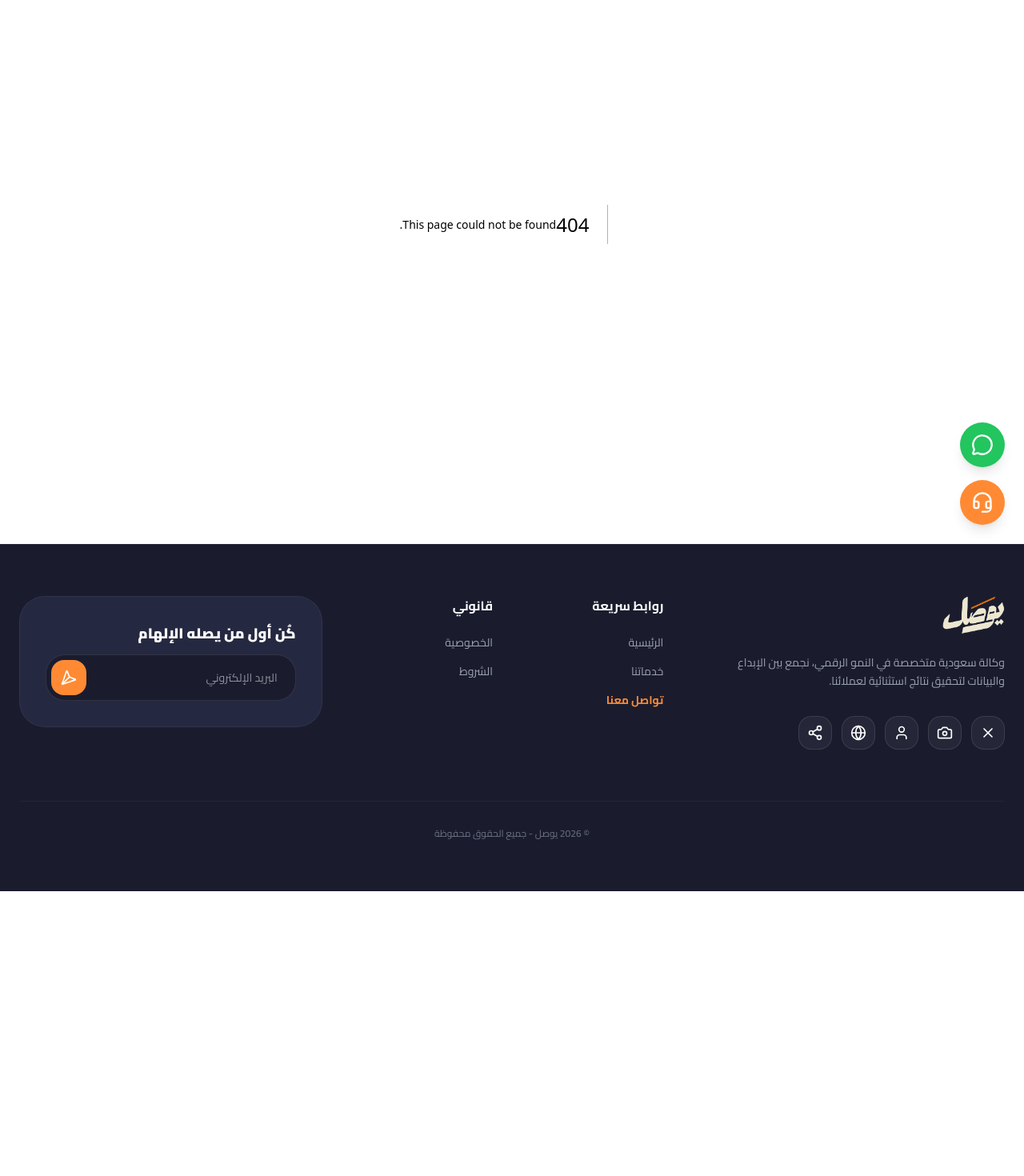
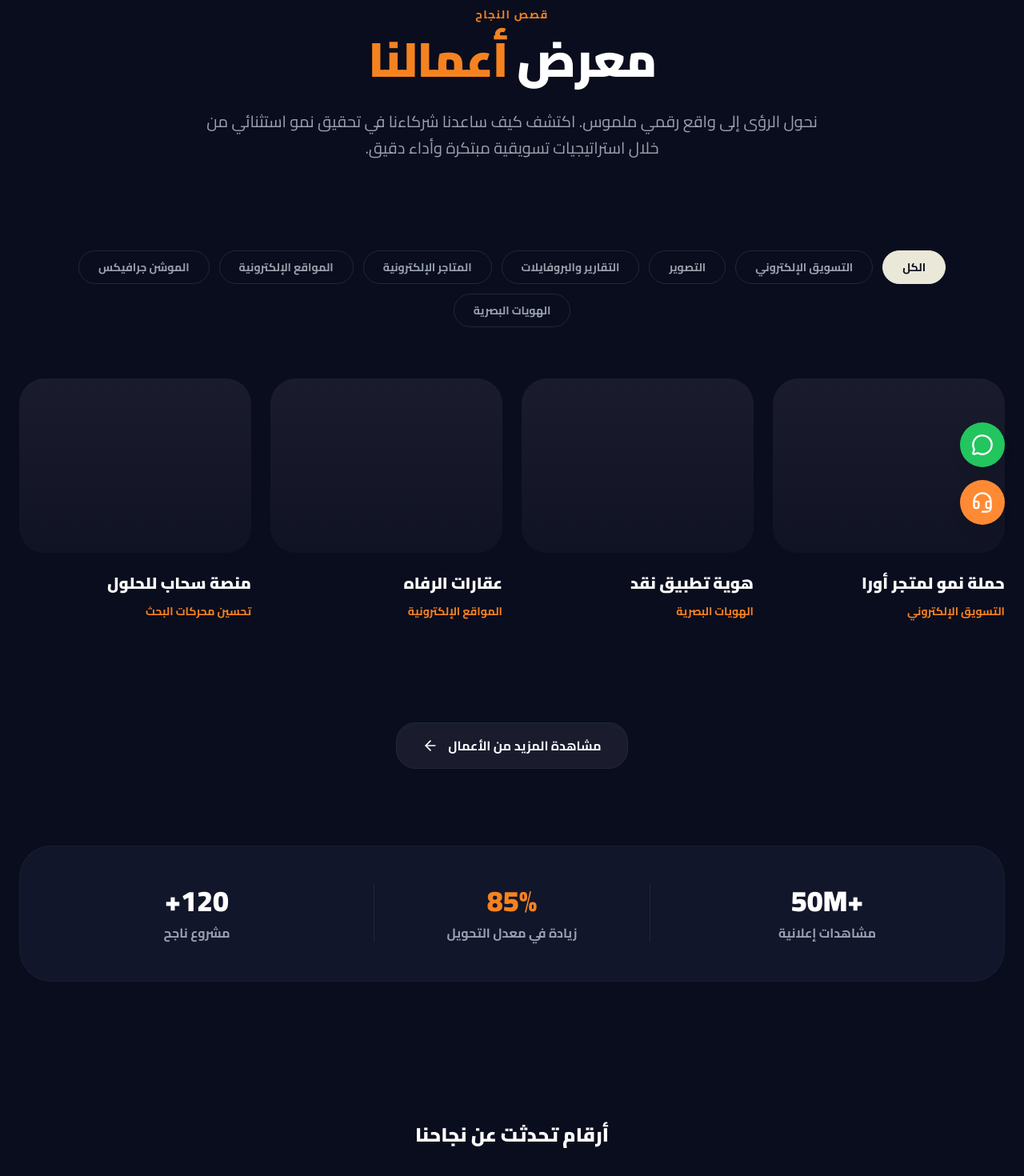
Before and after one commit to Ayaalmadhon2004/yosal-company, a Next.js app: page /portfolio in a window 1280 px wide. Before the commit this address had no page. Shown: the part 120-1590 px from the top of the page at 80% size. Before the commit the page ends 1234 px from the top, so only its background shows below. Built offline with nearby package versions, Linux system fonts and the light colour scheme.

Commit message:
feat: implement full Portfolio page with filtering, impact stats, and success metrics

```diff
--- /dev/null
+++ b/app/portfolio/page.tsx
@@ -0,0 +1,17 @@
+import PortfolioHero from "@/components/sections/PortfolioHero";
+import PortfolioGrid from "@/components/sections/PortfolioGrid";
+import ImpactStats from "@/components/sections/ImpactStats";
+import SuccessNumbers from "@/components/sections/SuccessNumbers";
+import ReadyResult from "@/components/sections/ReadyResults";
+
+export default function PortfolioPage() {
+  return (
+    <main className="min-h-screen bg-[#0a0d1d]">
+      <PortfolioHero />
+      <PortfolioGrid />
+      <ImpactStats />
+      <SuccessNumbers />
+      <ReadyResult />
+    </main>
+  );
+}
--- a/components/layout/Navbar.tsx
+++ b/components/layout/Navbar.tsx
@@ -22,7 +22,7 @@ const navLinks = [
       { name: 'إدارة منصات التواصل', href: '/services/social-media' },
     ]
   },
-  { name: 'أعمالنا', href: '#portfolio' },
+  { name: 'أعمالنا', href: '/portfolio' },
   { name: 'الباقات', href: '/packages' },
   { name: 'المدونة', href: '/blog' },
   { name: 'تواصل معنا', href: '/contact' },
--- /dev/null
+++ b/components/sections/ImpactStats.tsx
@@ -0,0 +1,30 @@
+import { ArrowLeft } from "lucide-react";
+
+export default function ImpactStats() {
+  return (
+    <section className="py-20" dir="rtl">
+      <div className="container mx-auto px-6 text-center">
+        <button className="bg-[#1A1C2E] border border-gray-800 text-white px-8 py-4 rounded-2xl font-bold flex items-center gap-3 mx-auto mb-24 hover:bg-[#252841] transition-all">
+          مشاهدة المزيد من الأعمال
+          <ArrowLeft className="w-5 h-5" />
+        </button>
+
+        {/* شريط الإحصائيات الداكن */}
+        <div className="bg-[#12162b] rounded-[2.5rem] p-12 grid grid-cols-1 md:grid-cols-3 gap-12 border border-gray-800/50">
+          <div className="text-center">
+            <h4 className="text-4xl font-black text-white mb-2">+50M</h4>
+            <p className="text-gray-400 font-bold">مشاهدات إعلانية</p>
+          </div>
+          <div className="text-center border-x border-gray-800">
+            <h4 className="text-4xl font-black text-[#F58220] mb-2">85%</h4>
+            <p className="text-gray-400 font-bold">زيادة في معدل التحويل</p>
+          </div>
+          <div className="text-center">
+            <h4 className="text-4xl font-black text-white mb-2">120+</h4>
+            <p className="text-gray-400 font-bold">مشروع ناجح</p>
+          </div>
+        </div>
+      </div>
+    </section>
+  );
+}
--- /dev/null
+++ b/components/sections/PortfolioGrid.tsx
@@ -0,0 +1,54 @@
+"use client";
+import React, { useState } from "react";
+import { cn } from "@/lib/utils";
+
+const categories = ["الكل", "التسويق الإلكتروني", "التصوير", "التقارير والبروفايلات", "المتاجر الإلكترونية", "المواقع الإلكترونية", "الموشن جرافيكس", "الهويات البصرية"];
+
+const projects = [
+  { title: "حملة نمو لمتجر أورا", category: "التسويق الإلكتروني", image: "/portfolio/p1.jpg" },
+  { title: "هوية تطبيق نقد", category: "الهويات البصرية", image: "/portfolio/p2.jpg" },
+  { title: "عقارات الرفاه", category: "المواقع الإلكترونية", image: "/portfolio/p3.jpg" },
+  { title: "منصة سحاب للحلول", category: "تحسين محركات البحث", image: "/portfolio/p4.jpg" },
+];
+
+export default function PortfolioGrid() {
+  const [activeTab, setActiveTab] = useState("الكل");
+
+  return (
+    <section className="py-12" dir="rtl">
+      <div className="container mx-auto px-6">
+        {/* شريط الفلاتر */}
+        <div className="flex flex-wrap justify-center gap-3 mb-16">
+          {categories.map((cat) => (
+            <button
+              key={cat}
+              onClick={() => setActiveTab(cat)}
+              className={cn(
+                "px-6 py-2.5 rounded-full text-sm font-bold transition-all border",
+                activeTab === cat
+                  ? "bg-[#EAE8D9] text-[#0a0d1d] border-[#EAE8D9]"
+                  : "bg-transparent text-gray-400 border-gray-800 hover:border-gray-600"
+              )}
+            >
+              {cat}
+            </button>
+          ))}
+        </div>
+
+        {/* شبكة المشاريع */}
+        <div className="grid grid-cols-1 md:grid-cols-2 lg:grid-cols-4 gap-6">
+          {projects.map((project, index) => (
+            <div key={index} className="group cursor-pointer">
+              <div className="relative aspect-[4/3] rounded-[2rem] overflow-hidden mb-6 bg-[#1A1C2E]">
+                <div className="absolute inset-0 bg-gradient-to-t from-[#0a0d1d] to-transparent opacity-60" />
+                {/* هنا تضعين الصورة الفعلية */}
+              </div>
+              <h3 className="text-xl font-black text-white mb-2 group-hover:text-[#F58220] transition-colors">{project.title}</h3>
+              <span className="text-[#F58220] text-sm font-bold">{project.category}</span>
+            </div>
+          ))}
+        </div>
+      </div>
+    </section>
+  );
+}
--- /dev/null
+++ b/components/sections/PortfolioHero.tsx
@@ -0,0 +1,17 @@
+import React from "react";
+
+export default function PortfolioHero() {
+  return (
+    <section className="relative pt-32 pb-16 overflow-hidden text-center" dir="rtl">
+      <div className="container mx-auto px-6 relative z-10">
+        <span className="text-[#F58220] font-bold tracking-widest text-sm mb-4 block">قصص النجاح</span>
+        <h1 className="text-4xl md:text-6xl font-black text-white mb-8 tracking-tight">
+          معرض <span className="text-[#F58220]">أعمالنا</span>
+        </h1>
+        <p className="text-gray-400 text-lg md:text-xl max-w-3xl mx-auto leading-relaxed">
+          نحول الرؤى إلى واقع رقمي ملموس. اكتشف كيف ساعدنا شركاءنا في تحقيق نمو استثنائي من خلال استراتيجيات تسويقية مبتكرة وأداء دقيق.
+        </p>
+      </div>
+    </section>
+  );
+}
--- /dev/null
+++ b/components/sections/SuccessNumbers.tsx
@@ -0,0 +1,35 @@
+"use client";
+
+import React from "react";
+// السطر الذي كان ناقصاً ويسبب الخطأ
+import { cn } from "@/lib/utils";
+import { Layout, Users, Code, Share2 } from "lucide-react";
+
+const stats = [
+  { icon: <Share2 className="w-6 h-6" />, value: "745", label: "استراتيجية", color: "bg-orange-500" },
+  { icon: <Users className="w-6 h-6" />, value: "820", label: "مشروع إلكتروني", color: "bg-blue-500" },
+  { icon: <Code className="w-6 h-6" />, value: "643+", label: "مشروع تقني", color: "bg-orange-600" },
+  { icon: <Layout className="w-6 h-6" />, value: "597", label: "منشورات فيديوهات", color: "bg-orange-500" },
+];
+
+export default function SuccessNumbers() {
+  return (
+    <section className="py-24 bg-[#0a0d1d]" dir="rtl">
+      <div className="container mx-auto px-6">
+        <h2 className="text-2xl font-black text-white text-center mb-16">أرقام تحدثت عن نجاحنا</h2>
+        <div className="grid grid-cols-1 sm:grid-cols-2 lg:grid-cols-4 gap-8">
+          {stats.map((stat, i) => (
+            <div key={i} className="bg-[#1A1C2E] p-8 rounded-[2rem] text-center border border-gray-800">
+              {/* الآن cn ستعمل بشكل صحيح لدمج لون الخلفية الديناميكي */}
+              <div className={cn("w-14 h-14 rounded-2xl flex items-center justify-center mx-auto mb-6 text-white", stat.color)}>
+                {stat.icon}
+              </div>
+              <h4 className="text-4xl font-black text-white mb-2">{stat.value}</h4>
+              <p className="text-gray-400 font-bold">{stat.label}</p>
+            </div>
+          ))}
+        </div>
+      </div>
+    </section>
+  );
+}
```
